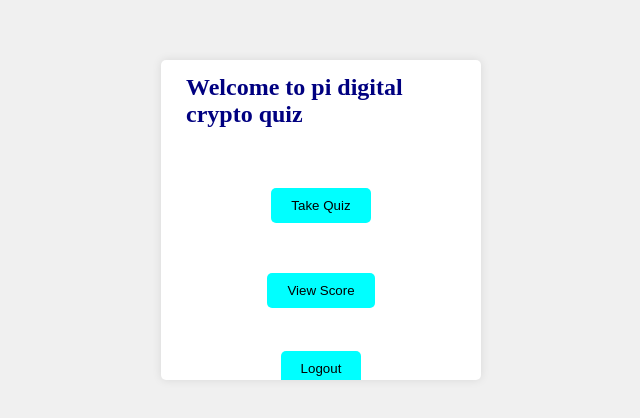
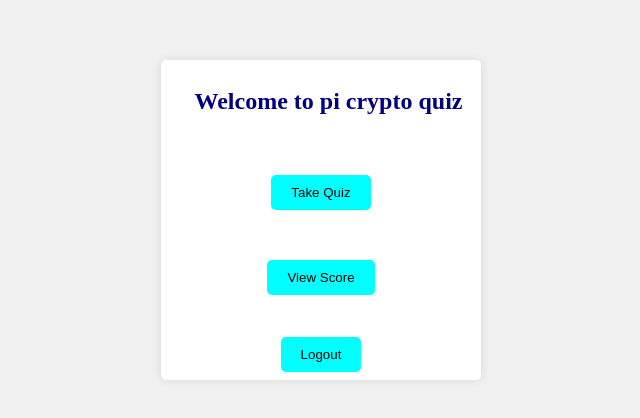
Before and after one commit to BalaSatish03/quiz-app, a website: page public/home.html in a window 1280 px wide. Shown: the part 180-598 px from the top of the page, without its empty margins (319-959 px from the left). Drawn offline with Linux system fonts and the light colour scheme.

Commit message:
Revert "back to original code"
This reverts commit b57d0977acd7c83349c24d4231f33a7197736b28.

```diff
--- a/public/home.html
+++ b/public/home.html
@@ -59,7 +59,7 @@
 </head>
 <body>
     <div class="container">
-        <h2 id="scroll-text">Welcome to pi digital crypto quiz</h2>
+        <h2 id="scroll-text">Welcome to pi crypto quiz</h2>
         <button type="submit" id="quiz" onclick="openquiz()">Take Quiz</button>
         <button type="submit" id="score" onclick="viewscore()"> View Score</button>
         <h1 id="view-score"></h1>
```
